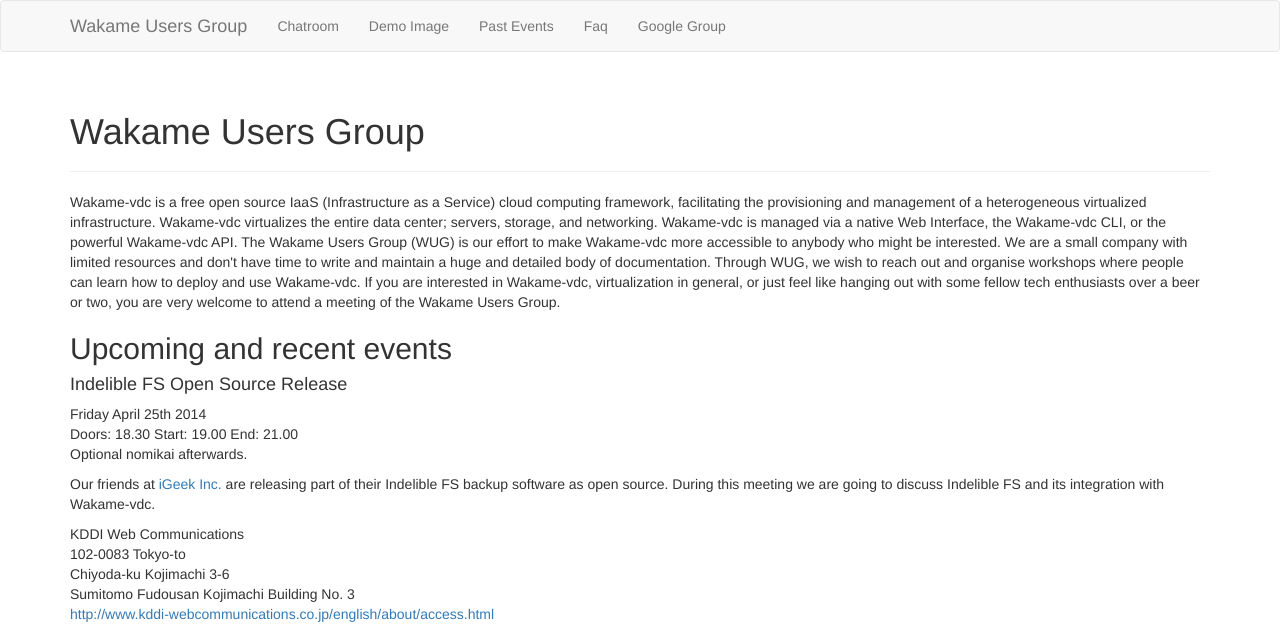
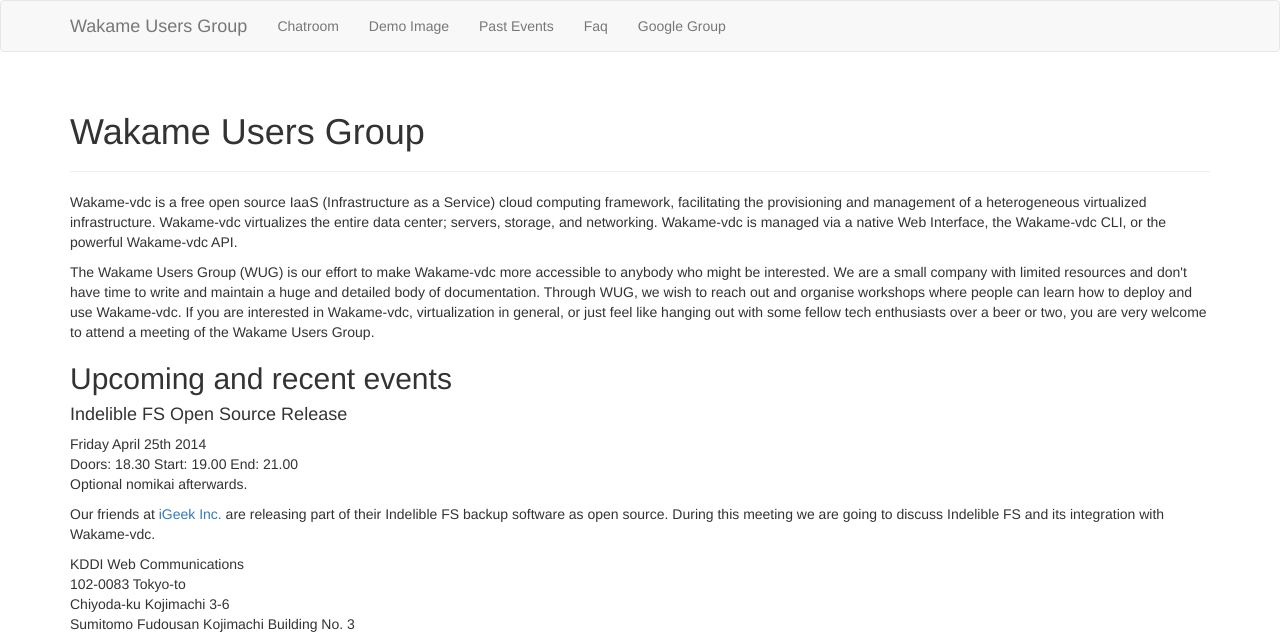
Before and after one commit to wakame/wakame.github.io, a Jekyll site: the page built from index.html, in a window 1280 px wide, cut to the strip 0-634 px from the top of the page. Built offline with Jekyll 4.4.1, drawn with Linux system fonts in a browser that asks for light colours; nearby versions of some CDN libraries; library files that are not in the unit come from our copies.

Commit message:
Made paragraphs in the introduction on the main page.

```diff
--- a/index.html
+++ b/index.html
@@ -4,9 +4,9 @@
 ---
 {% include JB/setup %}
 
-Wakame-vdc is a free open source IaaS (Infrastructure as a Service) cloud computing framework, facilitating the provisioning and management of a heterogeneous virtualized infrastructure. Wakame-vdc virtualizes the entire data center; servers, storage, and networking. Wakame-vdc is managed via a native Web Interface, the Wakame-vdc CLI, or the powerful Wakame-vdc API.
+<p>Wakame-vdc is a free open source IaaS (Infrastructure as a Service) cloud computing framework, facilitating the provisioning and management of a heterogeneous virtualized infrastructure. Wakame-vdc virtualizes the entire data center; servers, storage, and networking. Wakame-vdc is managed via a native Web Interface, the Wakame-vdc CLI, or the powerful Wakame-vdc API.</p>
 
-The Wakame Users Group (WUG) is our effort to make Wakame-vdc more accessible to anybody who might be interested. We are a small company with limited resources and don't have time to write and maintain a huge and detailed body of documentation. Through WUG, we wish to reach out and organise workshops where people can learn how to deploy and use Wakame-vdc. If you are interested in Wakame-vdc, virtualization in general, or just feel like hanging out with some fellow tech enthusiasts over a beer or two, you are very welcome to attend a meeting of the Wakame Users Group.
+<p>The Wakame Users Group (WUG) is our effort to make Wakame-vdc more accessible to anybody who might be interested. We are a small company with limited resources and don't have time to write and maintain a huge and detailed body of documentation. Through WUG, we wish to reach out and organise workshops where people can learn how to deploy and use Wakame-vdc. If you are interested in Wakame-vdc, virtualization in general, or just feel like hanging out with some fellow tech enthusiasts over a beer or two, you are very welcome to attend a meeting of the Wakame Users Group.</p>
 
 <h2>Upcoming and recent events</h2>
 
```
